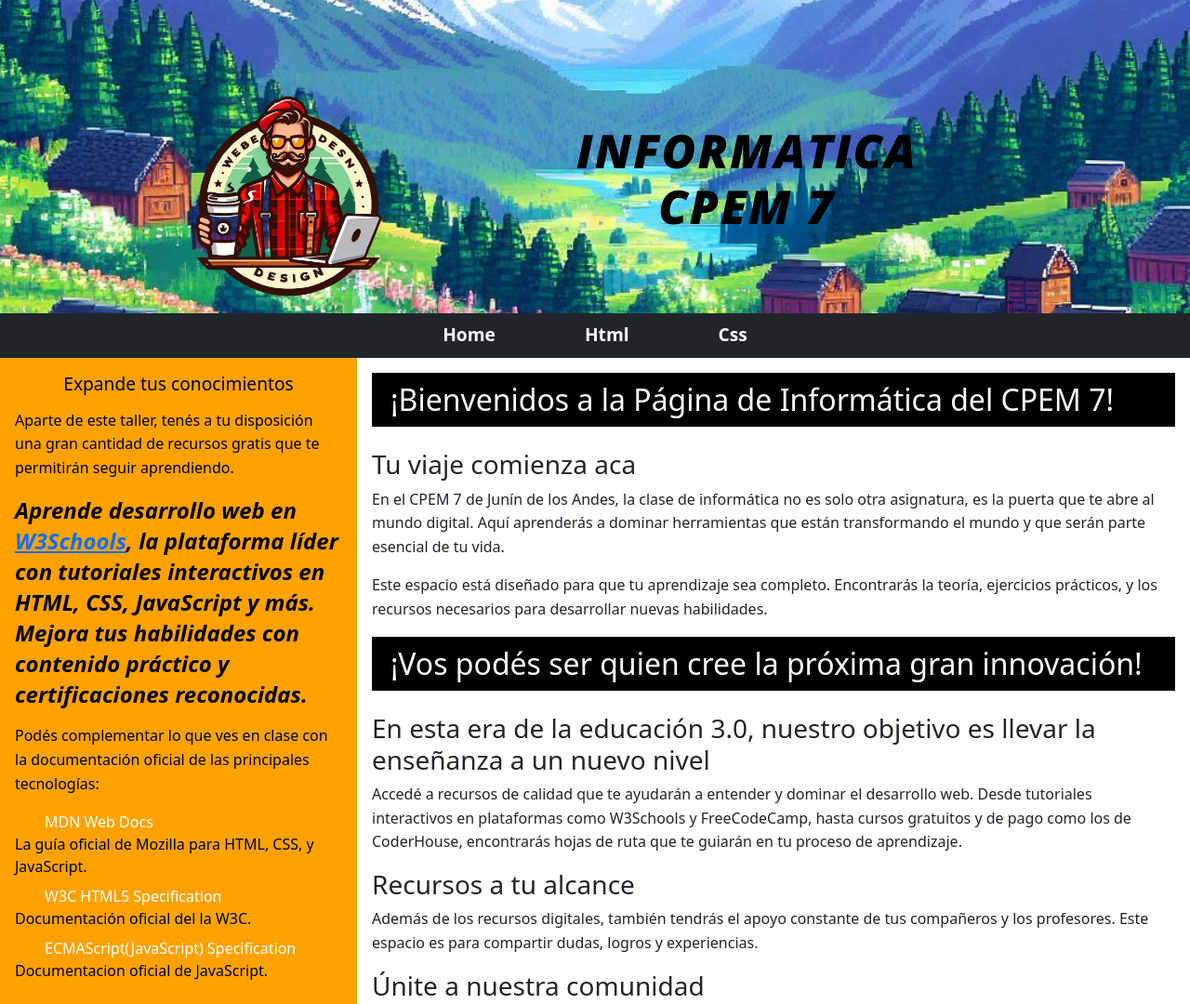
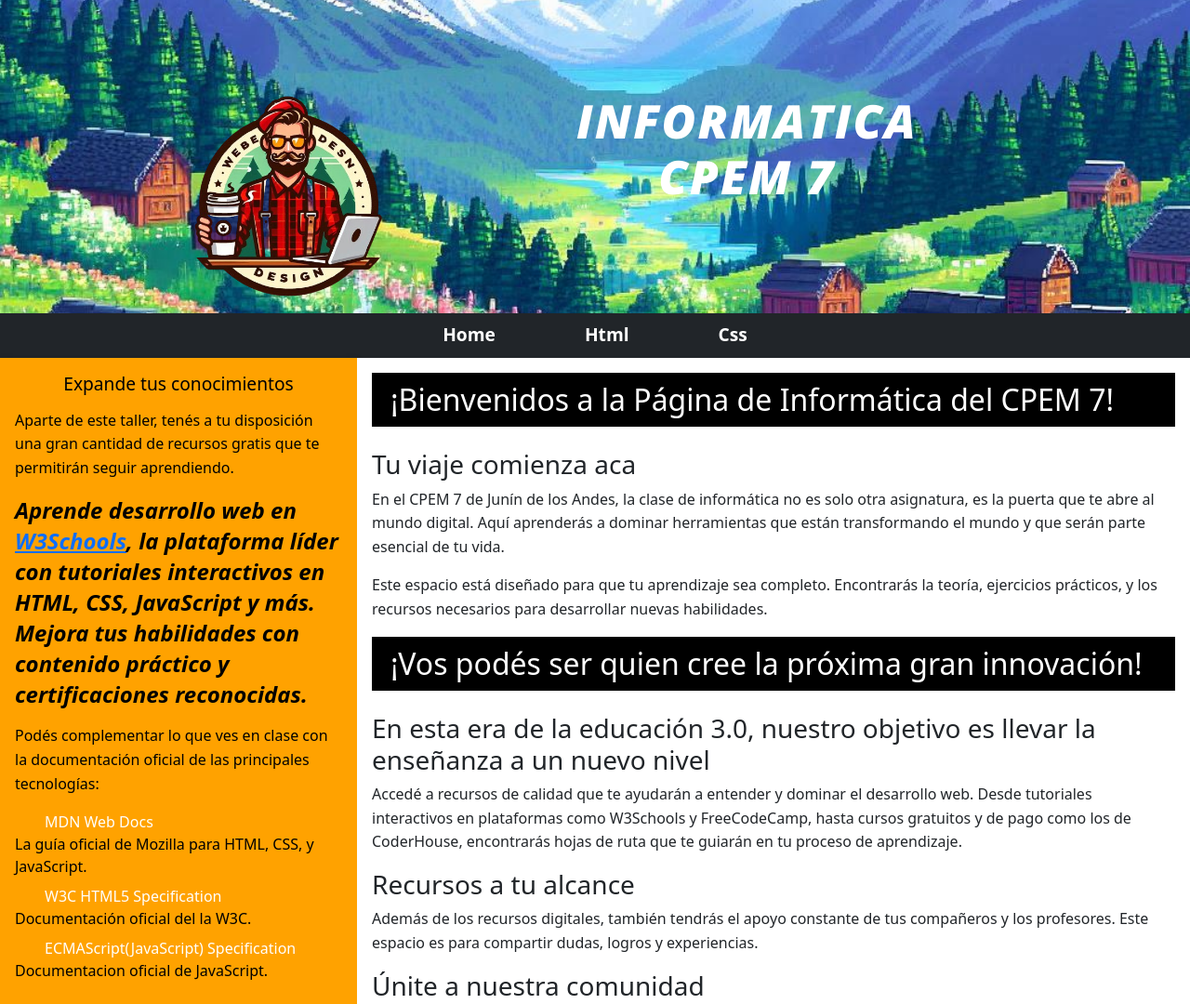
Before and after one commit to jefrete/informatica-cpem7, a website: page index.html in a window 1280 px wide. Shown: the top 1080 px of the page at 93% size. Drawn offline with nearby package versions, Linux system fonts and the light colour scheme; some icons are missing.

Commit message:
como se rompe 5.0.0

```diff
--- a/index.html
+++ b/index.html
@@ -20,14 +20,8 @@
 
   <link href="https://cdn.jsdelivr.net/npm/bootstrap@5.3.3/dist/css/bootstrap.min.css" rel="stylesheet">
 
-  <link rel="stylesheet" href="css/estilos.css">
+  <link rel="stylesheet" href="scss/main.css">
 
-  <style>
-    .animate__animated {
-      animation-duration: 2s;
-      color: black;
-      font-size: 20px;
-    }
   </style>
 
 </head>
```
